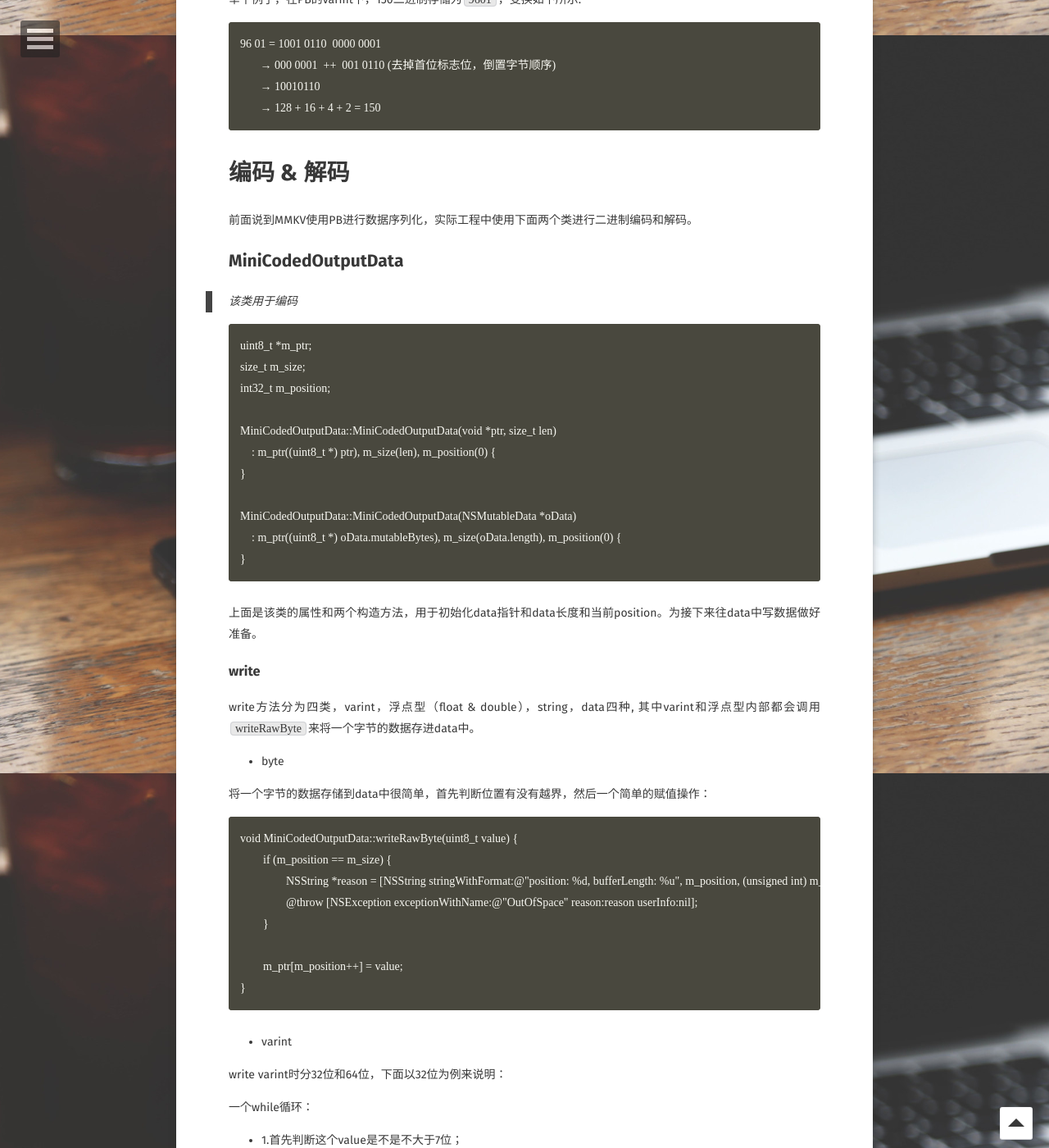
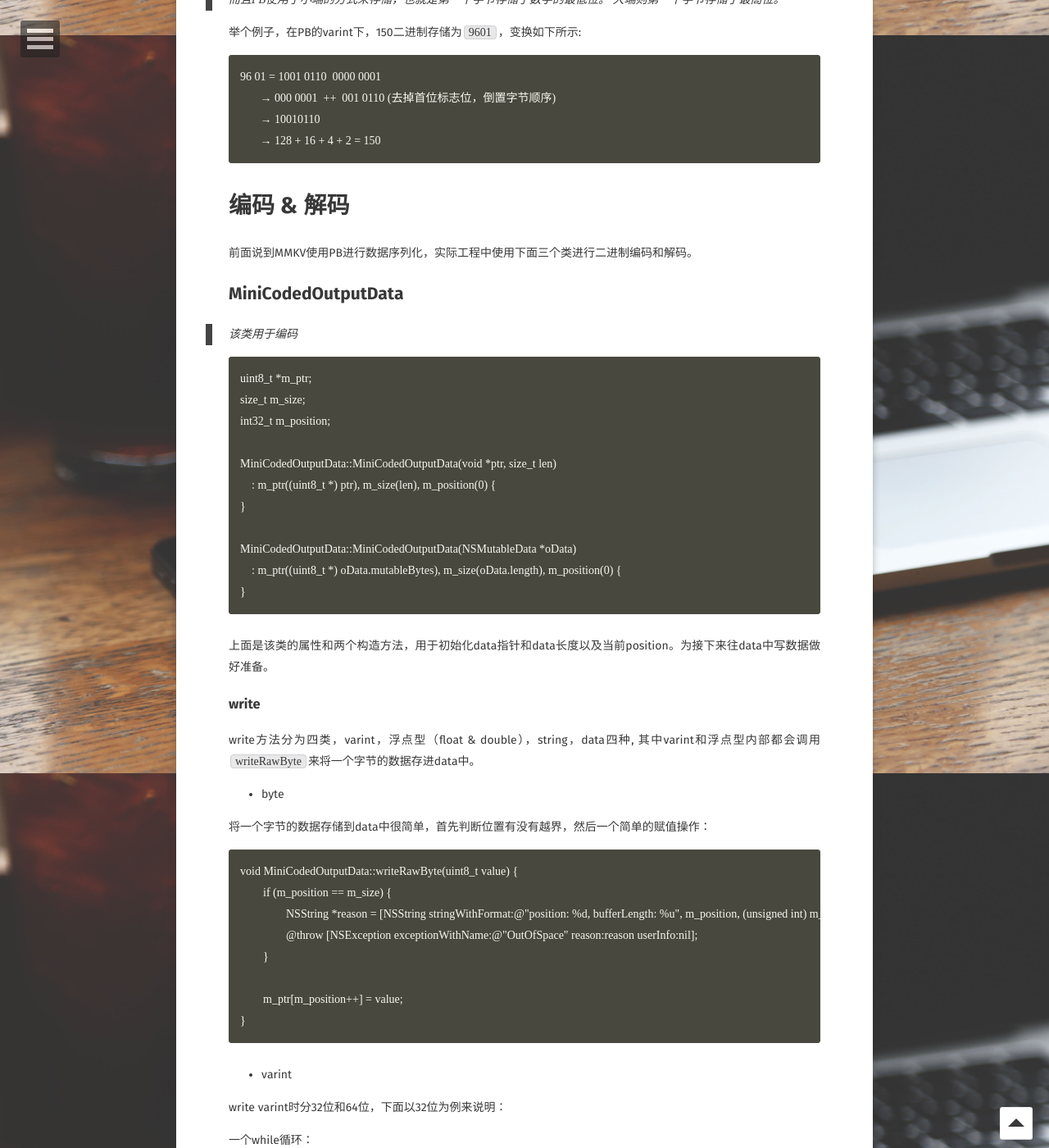
Before and after one commit to longjianjiang/longjianjiang.github.io, a Jekyll site: the page built from _posts/2018-11-02-mmkv.md, in a window 1280 px wide and 1400 px high, scrolled down 1757 px. Shown: the whole window at 82% size. Built offline with Jekyll 4.4.1, drawn with Linux system fonts in a browser that asks for light colours; some web fonts are replaced; comment, search, counter and statistics services are not loaded; some of the changed text lies outside the part shown.

Commit message:
update mmkv

````diff
--- a/_posts/2018-11-02-mmkv.md
+++ b/_posts/2018-11-02-mmkv.md
@@ -73,7 +76,7 @@ PB是Google开源的一种通信协议，和XML的功能是类似的，PB使用`
 
 # 编码 & 解码
 
-前面说到MMKV使用PB进行数据序列化，实际工程中使用下面两个类进行二进制编码和解码。
+前面说到MMKV使用PB进行数据序列化，实际工程中使用下面三个类进行二进制编码和解码。
 
 ## MiniCodedOutputData
 
@@ -93,7 +96,7 @@ MiniCodedOutputData::MiniCodedOutputData(NSMutableData *oData)
 }
 ```
 
-上面是该类的属性和两个构造方法，用于初始化data指针和data长度和当前position。为接下来往data中写数据做好准备。
+上面是该类的属性和两个构造方法，用于初始化data指针和data长度以及当前position。为接下来往data中写数据做好准备。
 
 ### write
 
````
Also changed, not shown: other parts of _posts/2018-11-02-mmkv.md (+3 -0 lines).
